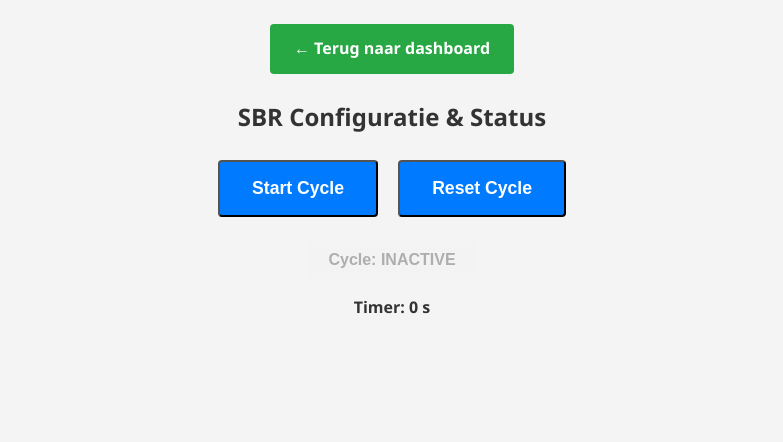
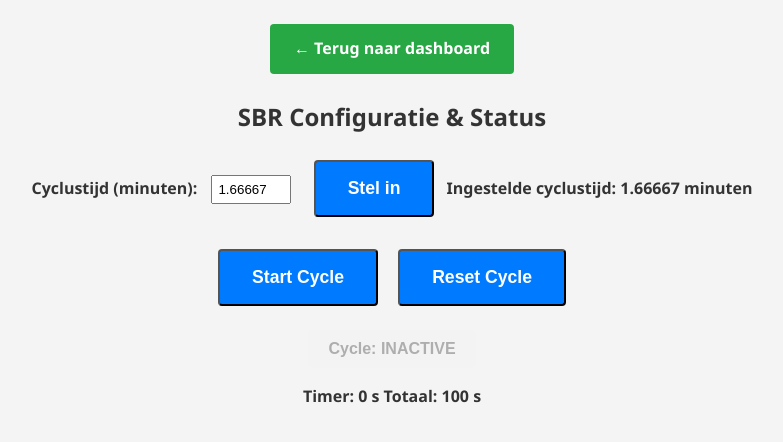
Before and after one commit to jelmertamis/Obelix_SCADA, a Flask app: page /sbr in a window 1280 px wide. Shown: the top 442 px of the page, without its empty margins (248-1031 px from the left). Run offline with Flask 3, Linux system fonts and the light colour scheme; data that the repository does not hold is empty; parts of the project's set-up code (start-up, migrations or seed data) failed here and were passed over; some libraries are stand-ins or nearby versions.

Commit message:
new sbr control version met instelbare cycle time

```diff
--- a/app.py
+++ b/app.py
@@ -1,9 +1,16 @@
 # app.py
-from flask import Flask, render_template
+import sqlite3
+from flask import Flask
 from flask_socketio import SocketIO
 from obelix.config import Config
 from obelix.database import init_db
 from obelix.sensor_database import init_sensor_db
+
+# Initialiseer databases vóór andere imports
+init_db()
+init_sensor_db()
+
+# Nu andere imports
 from obelix.modbus_client import init_modbus
 from obelix.routes import init_routes
 from obelix.socketio_events import init_socketio
@@ -15,8 +22,6 @@ app.config.from_object(Config)
 socketio = SocketIO(app, cors_allowed_origins='*', async_mode='threading')
 
 if __name__ == '__main__':
-    init_db()
-    init_sensor_db()
     init_modbus()
     init_routes(app)
     init_socketio(socketio)
--- a/obelix/routes.py
+++ b/obelix/routes.py
@@ -1,3 +1,4 @@
+# obelix/routes.py
 from flask import (
     render_template, request, send_file,
     Blueprint, url_for
@@ -95,6 +96,9 @@ def init_routes(app):
     @app.route('/sbr')
     def sbr():
         cycle_active = get_setting('sbr_cycle_active', '0') == '1'
-        return render_template('sbr.html', cycle_active=cycle_active)
+        cycle_time_minutes = float(get_setting('sbr_cycle_time_minutes', '1.66667'))
+        return render_template('sbr.html',
+                             cycle_active=cycle_active,
+                             cycle_time_minutes=cycle_time_minutes)
 
     app.register_blueprint(plot_bp)
--- a/templates/sbr.html
+++ b/templates/sbr.html
@@ -4,6 +4,12 @@
 {% block content %}
 <section class="sbr-config">
   <h1>SBR Configuratie & Status</h1>
+  <div class="sbr-cycle-time" style="margin-bottom:1rem; text-align:center;">
+    <label for="cycle-time-input">Cyclustijd (minuten):</label>
+    <input type="number" id="cycle-time-input" step="0.1" min="0.1" value="{{ cycle_time_minutes }}">
+    <button type="button" id="btn-set-cycle-time" class="primary-btn">Stel in</button>
+    <span id="cycle-time-display">Ingestelde cyclustijd: {{ cycle_time_minutes }} minuten</span>
+  </div>
   <div class="sbr-buttons" style="margin-bottom:1rem; text-align:center;">
     <button type="button" id="btn-toggle" class="primary-btn">
       {% if cycle_active %}Stop Cycle{% else %}Start Cycle{% endif %}
@@ -17,6 +23,7 @@
   </div>
   <div class="sbr-timer" style="margin-bottom:1rem; text-align:center;">
     <span id="timer-display">Timer: 0 s</span>
+    <span id="total-time-display">Totaal: {{ (cycle_time_minutes * 60) | int }} s</span>
   </div>
 </section>
 {% endblock %}
@@ -33,9 +40,14 @@
     }
     .status-active { background-color: #28a745; color: white; }
     .status-inactive { background-color: #dc3545; color: white; }
-    .sbr-timer {
+    .sbr-cycle-time, .sbr-timer {
       font-size: 16px;
       font-weight: bold;
+    }
+    #cycle-time-input {
+      width: 80px;
+      padding: 5px;
+      margin: 0 10px;
     }
   </style>
   <script src="//cdnjs.cloudflare.com/ajax/libs/socket.io/4.5.0/socket.io.min.js"></script>
@@ -43,8 +55,12 @@
     const socket = io('/sbr');
     const btnToggle = document.getElementById('btn-toggle');
     const btnReset = document.getElementById('btn-reset');
+    const btnSetCycleTime = document.getElementById('btn-set-cycle-time');
     const statusIndicator = document.getElementById('status-indicator');
     const timerDisplay = document.getElementById('timer-display');
+    const cycleTimeInput = document.getElementById('cycle-time-input');
+    const cycleTimeDisplay = document.getElementById('cycle-time-display');
+    const totalTimeDisplay = document.getElementById('total-time-display');
 
     socket.on('connect', () => {
       console.log('Connected to /sbr namespace');
@@ -62,6 +78,13 @@
       timerDisplay.textContent = `Timer: ${data.timer} s`;
     });
 
+    socket.on('sbr_cycle_time', data => {
+      console.log('Received sbr_cycle_time:', data);
+      cycleTimeInput.value = data.cycle_time_minutes;
+      cycleTimeDisplay.textContent = `Ingestelde cyclustijd: ${data.cycle_time_minutes} minuten`;
+      totalTimeDisplay.textContent = `Totaal: ${data.cycle_time_seconds} s`;
+    });
+
     socket.on('sbr_error', err => {
       console.error('SBR error:', err.error);
       alert('Fout: ' + err.error);
@@ -74,5 +97,14 @@
     btnReset.addEventListener('click', () => {
       socket.emit('sbr_control', { action: 'reset' });
     });
+
+    btnSetCycleTime.addEventListener('click', () => {
+      const minutes = parseFloat(cycleTimeInput.value);
+      if (isNaN(minutes) || minutes <= 0) {
+        alert('Voer een geldige cyclustijd in (minuten > 0)');
+        return;
+      }
+      socket.emit('sbr_set_cycle_time', { minutes: minutes });
+    });
   </script>
 {% endblock %}
```
Also changed, not shown: obelix/auto_control.py (+19 -4 lines), obelix/socketio_events.py (+20 -0 lines).
